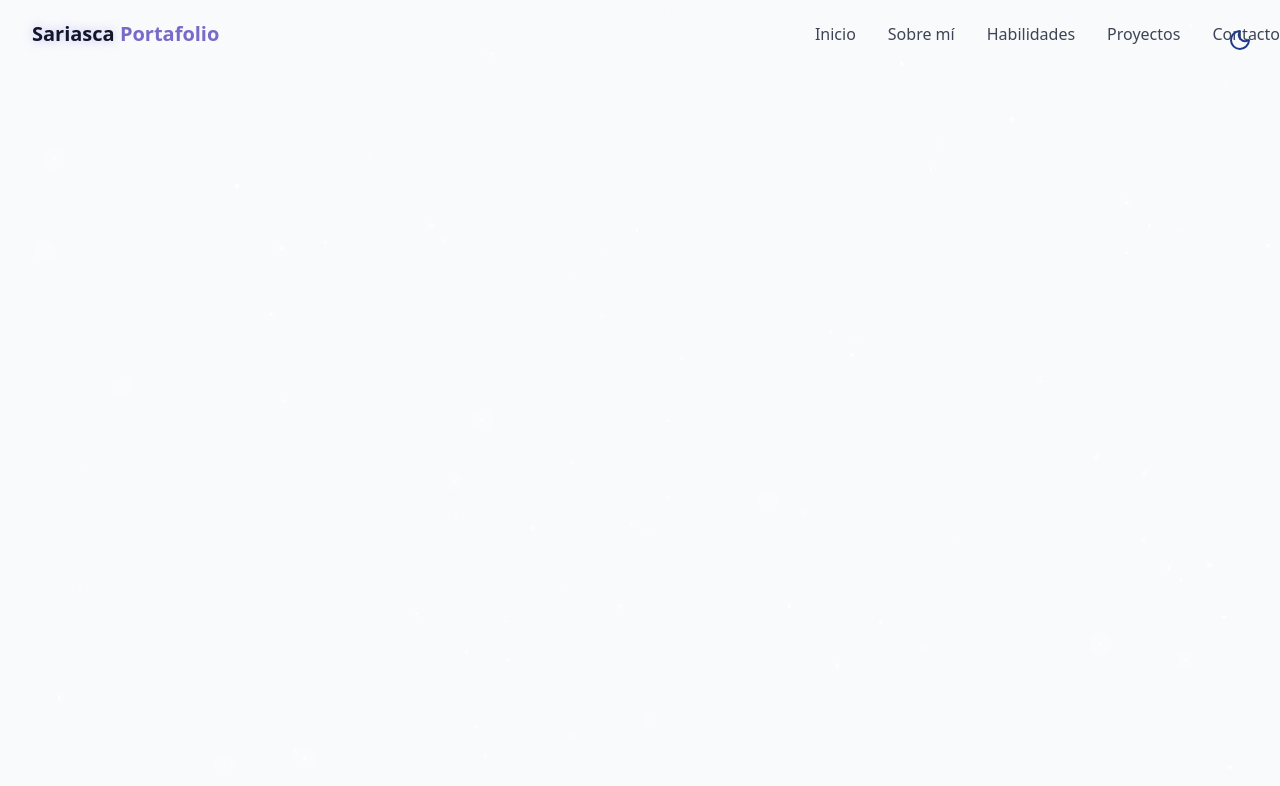
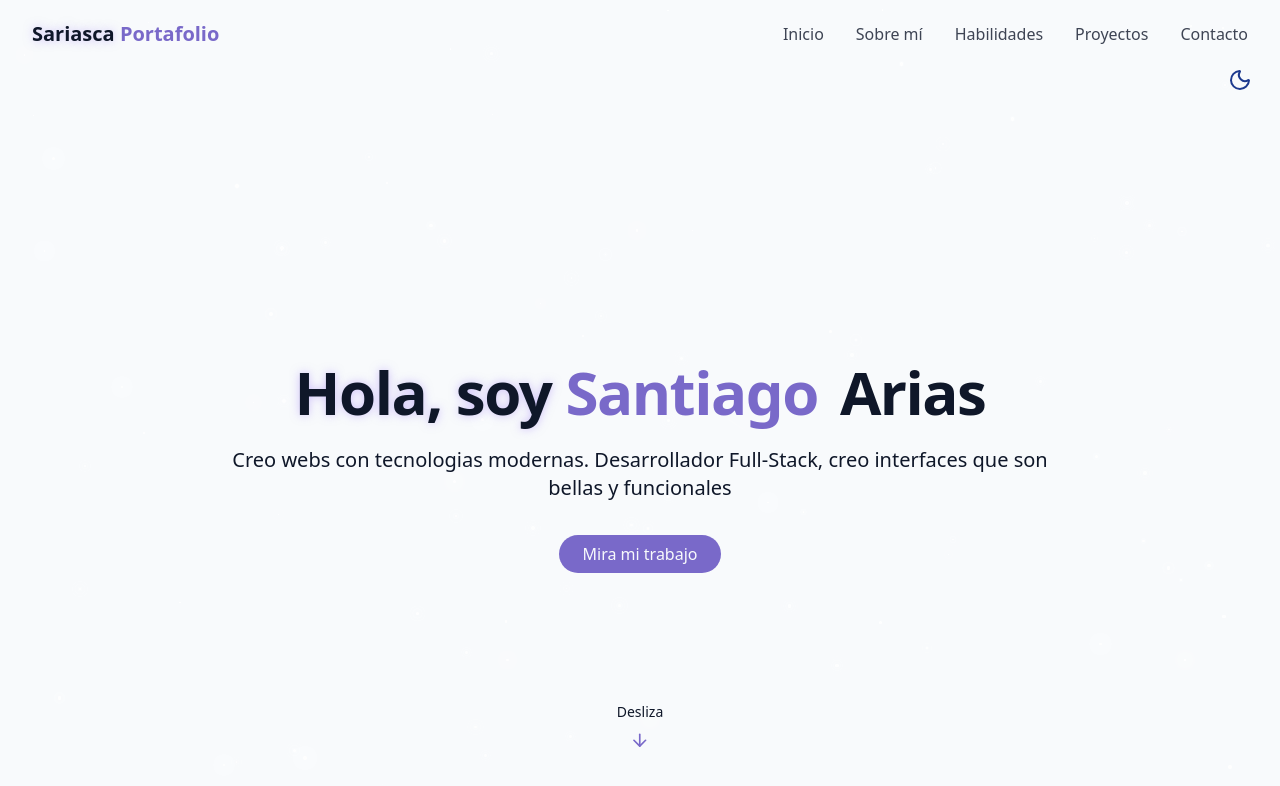
Before and after one commit to sariasca/portfolio, a React (Vite) app: page / in a window 1280 px wide. Shown: the top 786 px of the page. Built offline with nearby package versions, Linux system fonts and the light colour scheme.

Commit message:
Hero section added and minor changeson navbar toggletheme

```diff
--- /dev/null
+++ b/src/components/HeroSection.jsx
@@ -0,0 +1,39 @@
+import { ArrowDown } from "lucide-react";
+
+export const HeroSection = () => {
+  return (
+    <section id="hero" className="relative flex flex-col items-center justify-center min-h-screen px-4"
+    >
+      <div className="container mx-auto text-center max-w-4xl z-10">
+        <div className="space-y-6">
+          <h1 className="text-4xl md:text-6xl font-bold text-foreground tracking-tight">
+            <span className="opacity-0 animate-fade-in text-glow text-foreground"> Hola, soy </span>
+            <span className="text-primary opacity-0 animate-fade-in-delay-1 font-bold">
+              {" "}
+              Santiago</span>
+            <span className="text-gradient ml-2 opacity-0 animate-fade-in-delay-2">
+              {" "}
+              Arias </span>
+          </h1>
+
+          <p className="text-lg md:text-xl mx-auto opacity-0 animate-fade-in-delay-3">
+            Creo webs con tecnologias modernas.
+            Desarrollador Full-Stack, creo interfaces que son bellas y funcionales
+          </p>
+
+          <div className="pt-4 opacity-0 animate-fade-in-delay-4">
+            <a href="#projects" className="cosmic-button">
+              Mira mi trabajo
+            </a>
+          </div>
+        </div>
+      </div>
+
+    <div className="absolute bottom-28 left-1/2 transform -translate-x-1/2 flex flex-col items-center animate-bounce">
+      <span className="text-sm mb-2"> Desliza </span>
+      <ArrowDown className="h-5 w-5 text-primary"/>
+    </div>
+
+    </section>
+  );
+};
--- a/src/components/Navbar.jsx
+++ b/src/components/Navbar.jsx
@@ -3,7 +3,7 @@ import { useEffect, useState } from "react";
 import { Menu, X } from "lucide-react";
 
 const navItems = [
-  { name: "Inicio", path: "#home" },
+  { name: "Inicio", path: "#hero" },
   { name: "Sobre mí", path: "#about" },
   { name: "Habilidades", path: "#skills" },
   { name: "Proyectos", path: "#projects" },
@@ -32,7 +32,7 @@ export const Navbar = () => {
       <div className="container flex items-center justify-between">
         <a href="#home" className="text-xl font-bold text-primary flex items-center">
           <span className="relative z-10">
-            <span className="text-glow text-foreground"> Sariasca </span>
+            <span className="text-glow text-foreground"> Sariasca </span> {""}
             Portafolio
           </span>
         </a>
--- a/src/components/ThemeToggle.jsx
+++ b/src/components/ThemeToggle.jsx
@@ -31,10 +31,9 @@ export const ThemeToggle = () => {
     };
 
   return (
-    <button onClick={toggleTheme} className={cn("fixed max-sm:hidden top-5 right-5 z-50 p-2 rounded-full",
+    <button onClick={toggleTheme} className={cn("fixed max-sm:hidden top-15 right-5 z-50 p-2 rounded-full",
     "transition-colors duration-300 focus:outline-hidden"
     )}>
-     {" "}
      {isDarkMode ? (
         <Sun className="h-6 w-6 text-yellow-300"/>
       ) : (
--- a/src/index.css
+++ b/src/index.css
@@ -128,7 +128,7 @@
 
 @utility container {
   margin-inline: auto;
-  padding-left: 2rem;
+  padding-inline: 2rem;
 
   @media (width >= 640px) {
     max-width: 640px;
@@ -163,7 +163,7 @@
 
 @utility gradient-border {
   @apply relative rounded-md;
-  background: linear-gradient(to right, hsl(var(--card), hsl(var(--card))));
+  background: linear-gradient(to right, hsl(var(--card)), hsl(var(--card)));
   background-clip: padding-box;
   border: 1px solid transparent;
 }
--- a/src/pages/Home.jsx
+++ b/src/pages/Home.jsx
@@ -1,6 +1,7 @@
 import { ThemeToggle } from "../components/ThemeToggle";
 import { StarsBackground } from "../components/StarsBackground";
 import { Navbar } from "../components/Navbar";
+import { HeroSection } from "../components/HeroSection";
 
 export const Home = () => {
   return (
@@ -12,7 +13,9 @@ export const Home = () => {
     {/* Navigation Bar */}
       <Navbar />
     {/* Main Content */}
-
+    <main className="container mx-auto px-4 py-16">
+      <HeroSection />
+    </main>
     {/* Footer */}
 
    </div>
```
